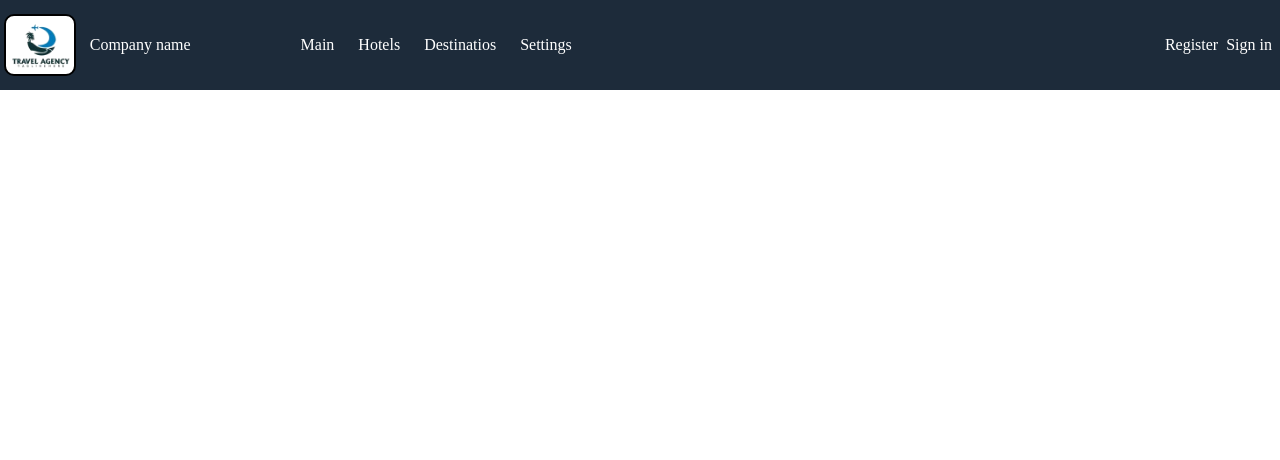
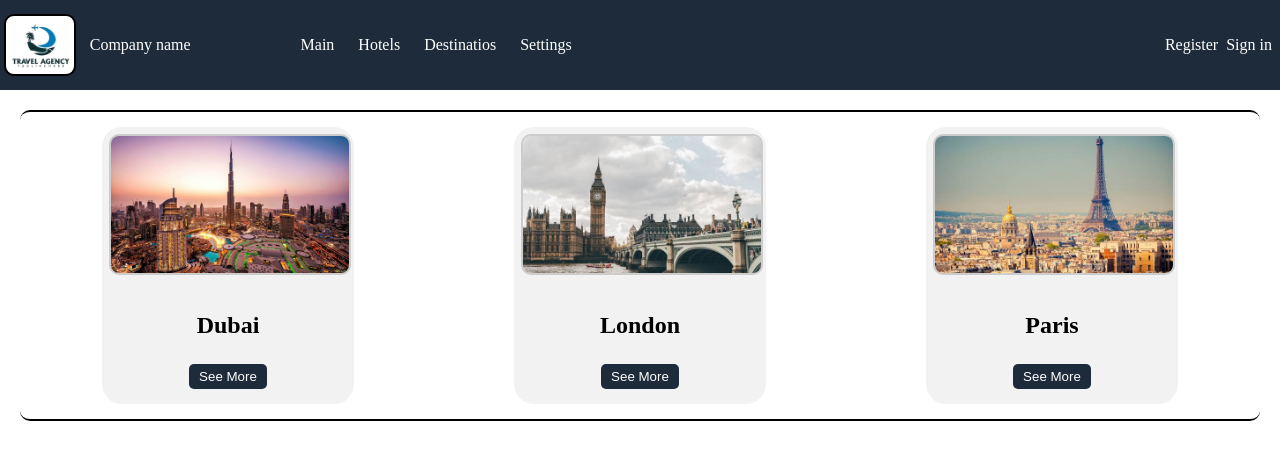
Before and after one commit to iamAbdo/S4, a PHP site: page / in a window 1280 px wide. Shown: the top 460 px of the page. Run offline with PHP 8.4, Linux system fonts and the light colour scheme.

Commit message:
destination version 1

```diff
--- a/index.html
+++ b/index.html
@@ -36,10 +36,44 @@
             </div>
     </header>
 
+    <section class="destination">
 
-    <!-- real live shop entrance video
+        <div class="destination-square">
+            <div class="image">
+                <img src="./Images/Dubai.jpg" alt="Destination Image">
+            </div>
+            <div class="destination-info">
+                <h2>Dubai</h2>
+                <button>See More</button>
+            </div>
+        </div>
+        <div class="destination-square">
+            <div class="image">
+                <img src="./Images/London.jfif" alt="Destination Image">
+            </div>
+            <div class="destination-info">
+                <h2>London</h2>
+                <button>See More</button>
+            </div>
+        </div>
+        <div class="destination-square">
+            <div class="image">
+                <img src="./Images/Paris.jfif" alt="Destination Image">
+            </div>
+            <div class="destination-info">
+                <h2>Paris</h2>
+                <button>See More</button>
+            </div>
+        </div>
+
+    </section>
+
+    <!--
+
+        real live shop entrance video
 
         choose country on globe
+
     -->
 
 </body>
--- a/styles.css
+++ b/styles.css
@@ -53,6 +53,52 @@ a {
     border-radius: 10px;
 }
 
+/* main page */
+
+/* destinations */
+.destination {
+    display: flex;
+    justify-content: space-around;
+    flex-wrap: wrap;
+    margin: 20px;
+    border-top: 2px solid #000;
+    border-bottom: 2px solid #000;
+    border-radius: 10px;
+}
+
+.destination-square {
+    width: 20%; /* Adjust as needed */
+    background: #f2f2f2;
+    border-radius: 20px;
+    margin: 10px;
+    overflow: hidden;
+}
+
+.image {
+    padding: 2px 5px 2px 5px;
+}
+
+.image img {
+    width: 100%;
+    padding: 0;
+    border: 2px solid #ccc;
+    border-radius: 10px;
+}
+
+.destination-info {
+    padding: 10px;
+    text-align: center;
+}
+
+button {
+    padding: 5px 10px;
+    border: none;
+    border-radius: 5px;
+    background: #1d2b3a;
+    color: white;
+    cursor: pointer;
+}
+
 /* register page */
 .register {
     display: flex;
```
Also changed, not shown: Images/Dubai.jpg (added), Images/London.jfif (added), Images/Paris.jfif (added).
